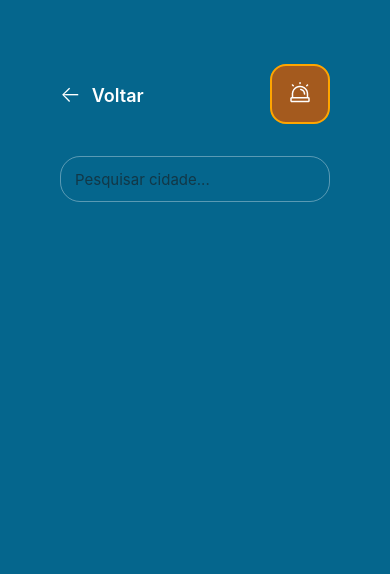
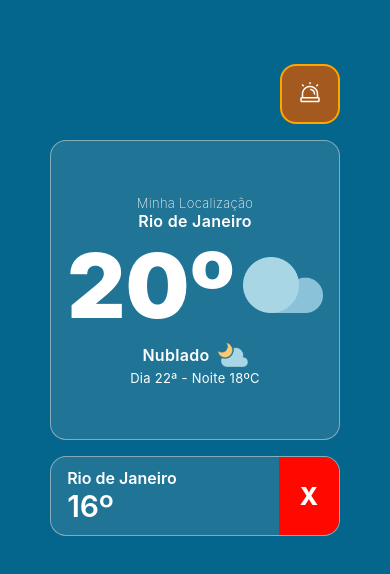
Before and after one commit to Phonedison/react-native-p4, a React Native app: screen / in a window 390 px wide. Shown: the top 574 px of the page. Built offline with nearby package versions, Linux system fonts and the light colour scheme.

Commit message:
fix: Alterando o caminho da página principal no app

```diff
--- a/App.tsx
+++ b/App.tsx
@@ -8,7 +8,7 @@ import { Search } from "./src/screens/Search";
 export default function App() {
   return (
     <View style={styles.container}>
-      <Search />
+      <Home/>
     </View>
   );
 }
```
Also changed, not shown: src/screens/Search/index.tsx (+5 -15 lines).
